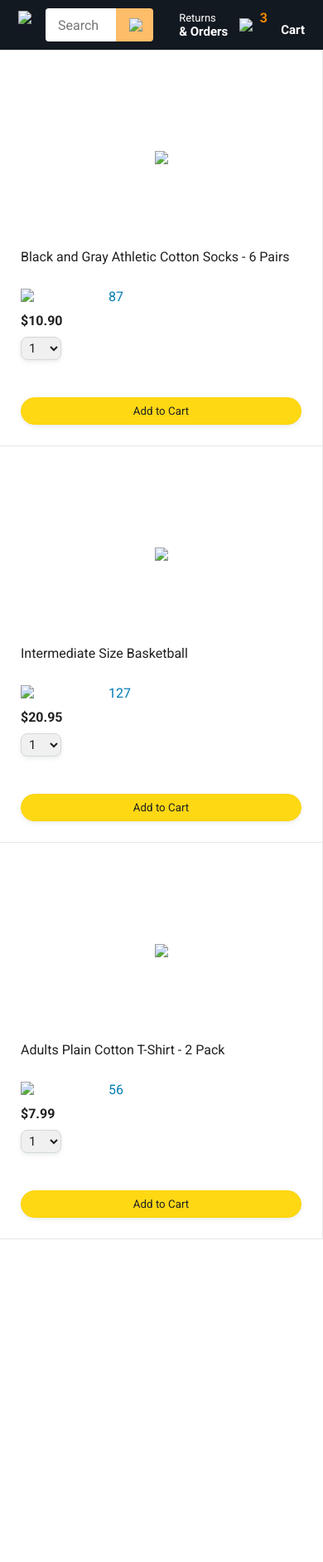
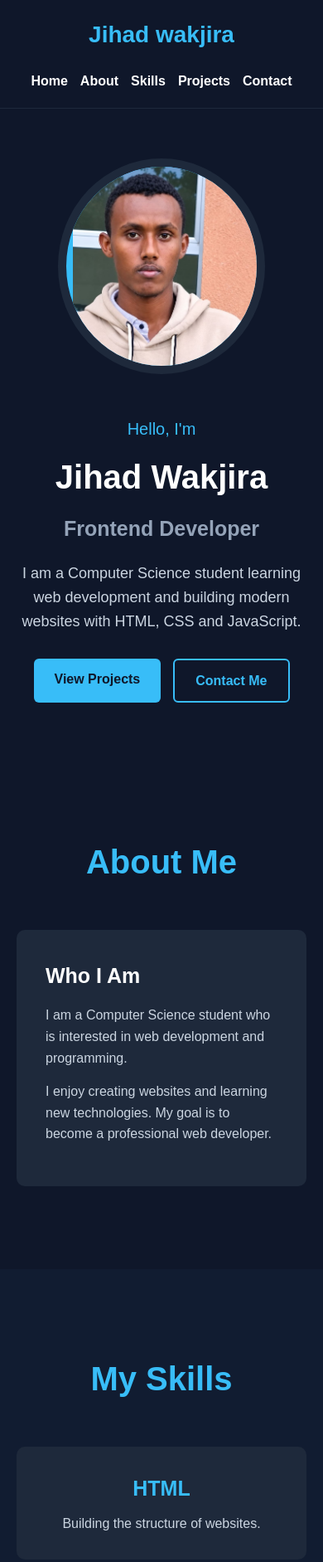
Before and after one commit to jihadwakjira/jihad-portfolio, a plain HTML site: page index.html in a window 390 px wide. Shown: the top 1883 px of the page at 83% size. Before the commit the page ends 1494 px from the top, so only its background shows below. Drawn offline with Linux system fonts and the light colour scheme.

Commit message:
Update index.html

```diff
--- a/index.html
+++ b/index.html
@@ -1,206 +1,210 @@
 <!DOCTYPE html>
-<html>
+<html lang="en">
 <head>
-    <title>Amazon project
-    </title>
+    <meta charset="UTF-8">
+    <meta name="viewport" content="width=device-width, initial-scale=1.0">
 
-    <!-- This code is needed for responsive design to work.
-      (Responsive design = make the website look good on
-      smaller screen sizes like a phone or a tablet). -->
-    <meta name="viewport" content="width=device-width, initial-scale=1">
+    <title>Jihad | Web Developer</title>
 
-    <!-- Load a font called Roboto from Google Fonts. -->
-    <link rel="preconnect" href="https://fonts.googleapis.com">
-    <link rel="preconnect" href="https://fonts.gstatic.com" crossorigin>
-    <link href="https://fonts.googleapis.com/css2?family=Roboto:wght@400;500;700&display=swap" rel="stylesheet">
+    <link rel="stylesheet" href="style.css">
+</head>
 
-    <!-- Here are the CSS files for this page. -->
-    <link rel="stylesheet" href="styles/shared/general.css">
-    <link rel="stylesheet" href="styles/shared/amazon-header.css">
-    <link rel="stylesheet" href="styles/pages/amazon.css">
-  </head>
 <body>
-    <div class="amazon-header">
-      <div class="amazon-header-left-section">
-        <a href="amazon.html" class="header-link">
-          <img class="amazon-logo"
-            src="images/amazon-logo-white.png">
-          <img class="amazon-mobile-logo"
-            src="images/amazon-mobile-logo-white.png">
-        </a>
-      </div>
 
-      <div class="amazon-header-middle-section">
-        <input class="search-bar" type="text" placeholder="Search">
+    <!-- Navigation -->
+    <header>
+        <nav class="navbar">
 
-        <button class="search-button">
-          <img class="search-icon" src="images/icons/search-icon.png">
-        </button>
-      </div>
+            <h2 class="logo">Jihad wakjira</h2>
 
-      <div class="amazon-header-right-section">
-        <a class="orders-link header-link" href="orders.html">
-          <span class="returns-text">Returns</span>
-          <span class="orders-text">& Orders</span>
-        </a>
+            <ul class="nav-links">
+                <li><a href="#home">Home</a></li>
+                <li><a href="#about">About</a></li>
+                <li><a href="#skills">Skills</a></li>
+                <li><a href="#projects">Projects</a></li>
+                <li><a href="#contact">Contact</a></li>
+            </ul>
 
-        <a class="cart-link header-link" href="checkout.html">
-          <img class="cart-icon" src="images/icons/cart-icon.png">
-          <div class="cart-quantity">3</div>
-          <div class="cart-text">Cart</div>
-        </a>
+        </nav>
+    </header>
+
+
+    <!-- Home -->
+    <section id="home" class="hero">
+
+        <div class="hero-text">
+            <p class="small-text">Hello, I'm</p>
+
+            <h1>Jihad Wakjira</h1>
+
+            <h2>Frontend Developer</h2>
+
+            <p>
+                I am a Computer Science student learning web development
+                and building modern websites with HTML, CSS and JavaScript.
+            </p>
+
+            <div class="buttons">
+                <a href="#projects" class="btn">View Projects</a>
+                <a href="#contact" class="btn outline">Contact Me</a>
             </div>
         </div>
 
-    <div class="main">
-      <div class="products-grid">
-        <div class="product-container">
-          <div class="product-image-container">
-            <img class="product-image"
-              src="images/products/athletic-cotton-socks-6-pairs.jpg">
-          </div>
+        <div class="my img.jpg">
 
-          <div class="product-name limit-text-to-2-lines">
-            Black and Gray Athletic Cotton Socks - 6 Pairs
-          </div>
-
-          <div class="product-rating-container">
-            <img class="product-rating-stars"
-              src="images/ratings/rating-45.png">
-            <div class="product-rating-count link-primary">
-              87
+            <div class="profile-circle">
+                <img src="my img.jpg"alt="Jihad Wakjira">
+                JW
             </div>
         </div>
 
-          <div class="product-price">
-            $10.90
+    </section>
+
+
+    <!-- About -->
+    <section id="about" class="section">
+
+        <h2 class="section-title">About Me</h2>
+
+        <div class="about-content">
+
+            <div>
+                <h3>Who I Am</h3>
+
+                <p>
+                    I am a Computer Science student who is interested in
+                    web development and programming.
+                </p>
+
+                <p>
+                    I enjoy creating websites and learning new technologies.
+                    My goal is to become a professional web developer.
+                </p>
             </div>
 
-          <div class="product-quantity-container">
-            <select>
-              <option selected value="1">1</option>
-              <option value="2">2</option>
-              <option value="3">3</option>
-              <option value="4">4</option>
-              <option value="5">5</option>
-              <option value="6">6</option>
-              <option value="7">7</option>
-              <option value="8">8</option>
-              <option value="9">9</option>
-              <option value="10">10</option>
-            </select>
         </div>
 
-          <div class="product-spacer"></div>
+    </section>
 
-          <div class="added-to-cart">
-            <img src="images/icons/checkmark.png">
-            Added
+
+    <!-- Skills -->
+    <section id="skills" class="section skills-section">
+
+        <h2 class="section-title">My Skills</h2>
+
+        <div class="skills">
+
+            <div class="skill-card">
+                <h3>HTML</h3>
+                <p>Building the structure of websites.</p>
             </div>
 
-          <button class="add-to-cart-button button-primary">
-            Add to Cart
-          </button>
+            <div class="skill-card">
+                <h3>CSS</h3>
+                <p>Creating beautiful and responsive designs.</p>
             </div>
 
-        <div class="product-container">
-          <div class="product-image-container">
-            <img class="product-image"
-              src="images/products/intermediate-composite-basketball.jpg">
+            <div class="skill-card">
+                <h3>JavaScript</h3>
+                <p>Adding interaction and functionality.</p>
             </div>
 
-          <div class="product-name limit-text-to-2-lines">
-            Intermediate Size Basketball
         </div>
 
-          <div class="product-rating-container">
-            <img class="product-rating-stars"
-              src="images/ratings/rating-40.png">
-            <div class="product-rating-count link-primary">
-              127
-            </div>
+    </section>
+
+
+    <!-- Projects -->
+    <section id="projects" class="section">
+
+        <h2 class="section-title">My Projects</h2>
+
+        <div class="projects">
+
+            <div class="project-card">
+
+                <div class="project-image">
+                    Calculator
                 </div>
 
-          <div class="product-price">
-            $20.95
+                <div class="project-content">
+                    <h3>Calculator</h3>
+
+                    <p>
+                        A calculator built using HTML, CSS and JavaScript.
+                    </p>
+
+                    <a href="amazon.html" class="project-btn">View Project</a>
                 </div>
 
-          <div class="product-quantity-container">
-            <select>
-              <option selected value="1">1</option>
-              <option value="2">2</option>
-              <option value="3">3</option>
-              <option value="4">4</option>
-              <option value="5">5</option>
-              <option value="6">6</option>
-              <option value="7">7</option>
-              <option value="8">8</option>
-              <option value="9">9</option>
-              <option value="10">10</option>
-            </select>
             </div>
 
-          <div class="product-spacer"></div>
 
-          <div class="added-to-cart">
-            <img src="images/icons/checkmark.png">
-            Added
+            <div class="project-card">
+
+                <div class="project-image">
+                    To-Do List
                 </div>
 
-          <button class="add-to-cart-button button-primary">
-            Add to Cart
-          </button>
+                <div class="project-content">
+                    <h3>To-Do List</h3>
+
+                    <p>
+                        A simple task management application using JavaScript.
+                    </p>
+
+                    <a href="#" class="project-btn">View Project</a>
                 </div>
 
-        <div class="product-container">
-          <div class="product-image-container">
-            <img class="product-image"
-              src="images/products/adults-plain-cotton-tshirt-2-pack-teal.jpg">
             </div>
 
-          <div class="product-name limit-text-to-2-lines">
-            Adults Plain Cotton T-Shirt - 2 Pack
+
+            <div class="project-card">
+
+                <div class="project-image">
+                    Amazon Project
                 </div>
 
-          <div class="product-rating-container">
-            <img class="product-rating-stars"
-              src="images/ratings/rating-45.png">
-            <div class="product-rating-count link-primary">
-              56
-            </div>
+                <div class="project-content">
+                    <h3>Amazon Clone</h3>
+
+                    <p>
+                        An Amazon-style shopping website project.
+                    </p>
+
+                    <a href="#" class="project-btn">View Project</a>
                 </div>
 
-          <div class="product-price">
-            $7.99
             </div>
 
-          <div class="product-quantity-container">
-            <select>
-              <option selected value="1">1</option>
-              <option value="2">2</option>
-              <option value="3">3</option>
-              <option value="4">4</option>
-              <option value="5">5</option>
-              <option value="6">6</option>
-              <option value="7">7</option>
-              <option value="8">8</option>
-              <option value="9">9</option>
-              <option value="10">10</option>
-            </select>
         </div>
 
-          <div class="product-spacer"></div>
+    </section>
 
-          <div class="added-to-cart">
-            <img src="images/icons/checkmark.png">
-            Added
-          </div>
 
-          <button class="add-to-cart-button button-primary">
-            Add to Cart
-          </button>
-        </div>
-      </div>
-    </div>
+    <!-- Contact -->
+    <section id="contact" class="section contact">
+
+        <h2 class="section-title">Contact Me</h2>
+
+        <p>
+            If you want to work with me or contact me, feel free to send
+            me a message.
+        </p>
+
+        <a href="mailto:your@email.com" class="btn">
+            Email Me
+        </a>
+
+    </section>
+
+<script src="script.js"></script>
+    <!-- Footer -->
+    <footer>
+
+        <p>© 2026 Jihad Wakjira. All Rights Reserved.</p>
+
+    </footer>
+
 </body>
 </html>
```
Lines whose indentation alone changed are shown as unchanged.
